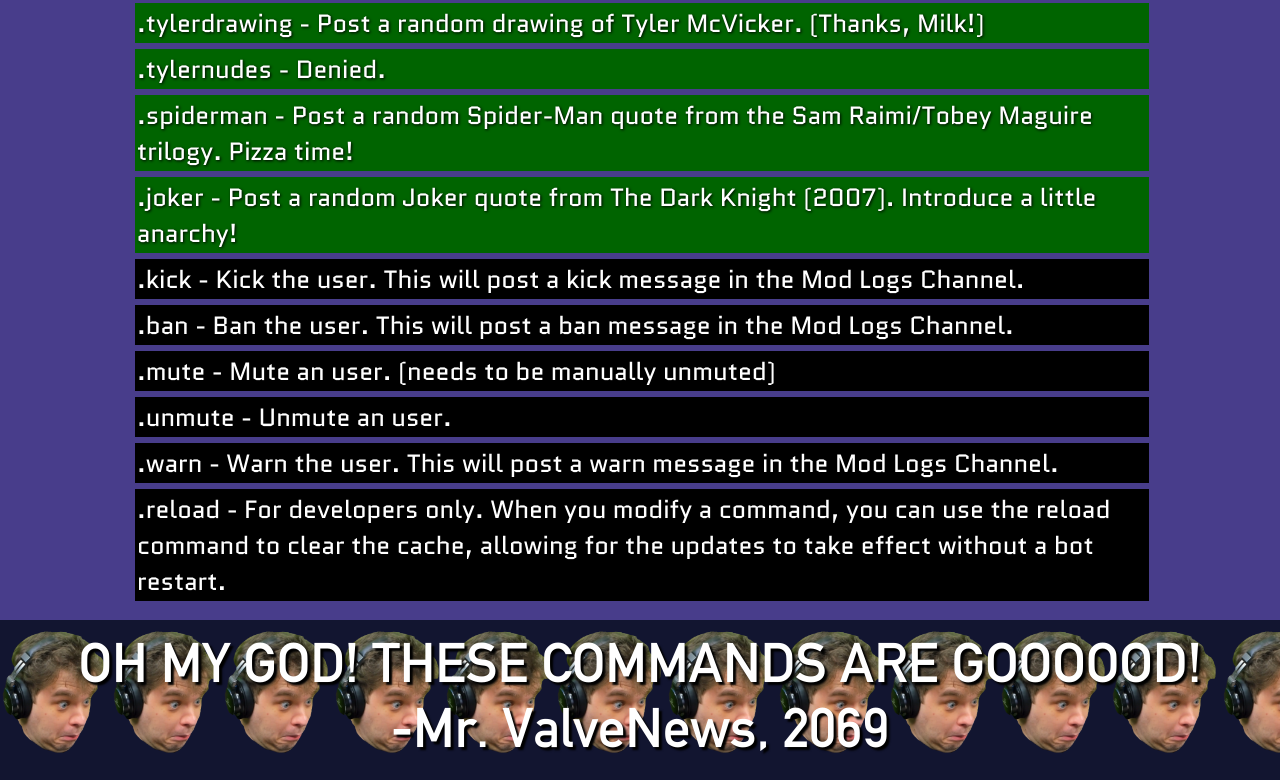
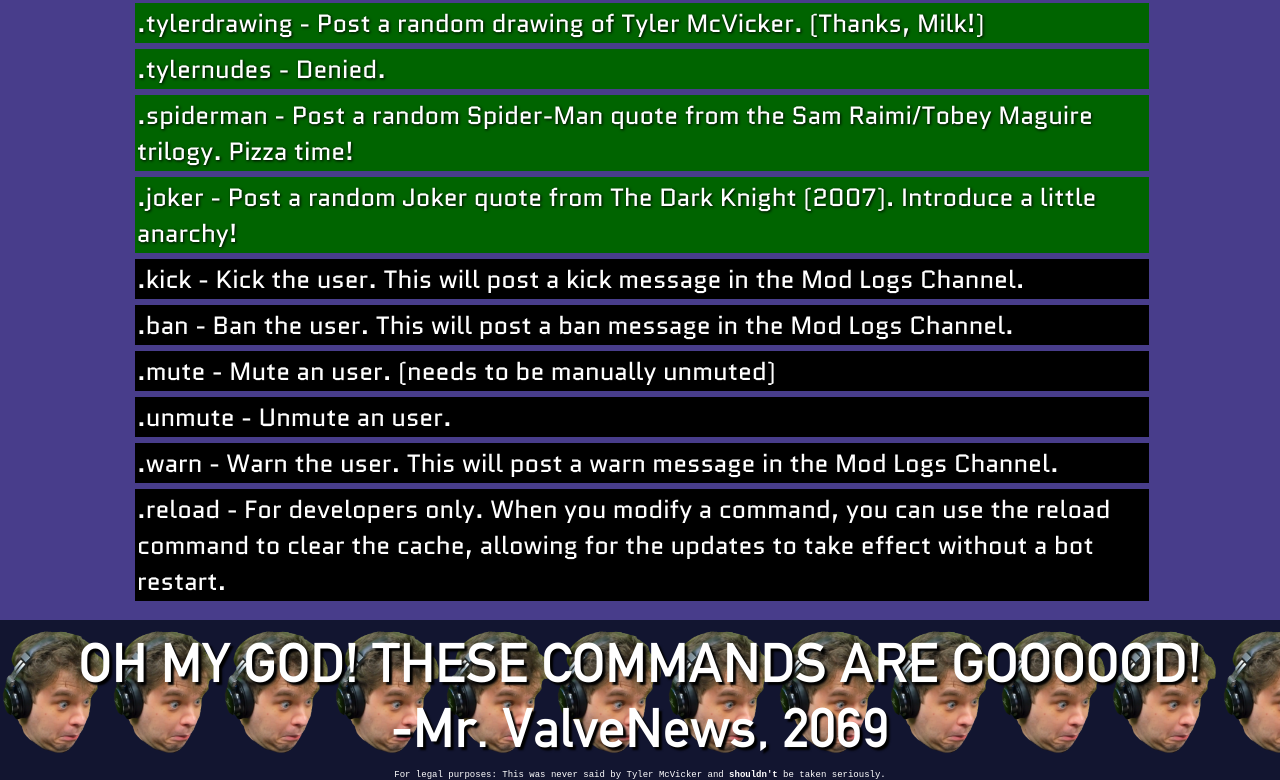
Before and after one commit to viaDragonz/VNN, a website: page webUI/index.html in a window 1280 px wide. Shown: the part 819-1599 px from the top of the page. Drawn offline with Linux system fonts and the light colour scheme.

Commit message:
Update index.html

```diff
--- a/webUI/index.html
+++ b/webUI/index.html
@@ -1,5 +1,4 @@
 <html>
-
     <head>
         <title>VNN Bot Documentation</title>
         <link href="style.css" rel="stylesheet">
@@ -23,10 +22,8 @@
                 <p>Green = Everyone can use<br>Black = Admins/Mods only</p>
             </div>
             <ul id="ulcommands">
-            <li class="everyone">.avatar - When used, this will get your account's avatar.<br>.avatar @USER#0000 - Gets
-                the avatar of said user. </li>
-            <li class="everyone">.age - Shows the age of your account.<br>.age @USER#0000 - Shows the age of the account
-                of said user.</li>
+                <li class="everyone">.avatar - When used, this will get your account's avatar.<br>.avatar @USER#0000 - Gets the avatar of said user. </li>
+                <li class="everyone">.age - Shows the age of your account.<br>.age @USER#0000 - Shows the age of the account of said user.</li>
                 <li class="everyone">.cat - Post a image of a cute cat.</li>
                 <li class="everyone">.coinflip - Flip a coin! Heads or tails?</li>
                 <li class="everyone">.dice - Role some dice!</li>
@@ -44,15 +41,13 @@
                 <li class="admsmods">.mute - Mute an user. (needs to be manually unmuted)</li>
                 <li class="admsmods">.unmute - Unmute an user.</li>
                 <li class="admsmods">.warn - Warn the user. This will post a warn message in the Mod Logs Channel.</li>
-            <li class="admsmods">.reload - For developers only. When you modify a command, you can use the reload
-                command to clear the cache, allowing for the updates to take effect without a bot restart.</li>
+                <li class="admsmods">.reload - For developers only. When you modify a command, you can use the reload command to clear the cache, allowing for the updates to take effect without a bot restart.</li>
             </ul>
             <br>
         </div>
         <div id="tyler">
             <p id="tylertext">OH MY GOD! THESE COMMANDS ARE GOOOOOD!<br>-Mr. ValveNews, 2069<br></p>
-        <!--            <pre style="font-size: 9px; text-align: center; color: white; margin: 10px;">For legal purposes: This was never said by Tyler McVicker and <b>shouldn't</b> be taken seriously.</pre>-->
+            <pre style="font-size: 9px; text-align: center; color: white; margin: 10px;">For legal purposes: This was never said by Tyler McVicker and <b>shouldn't</b> be taken seriously.</pre>
         </div>
     </body>
-
 </html>
```
Lines whose indentation alone changed are shown as unchanged.
